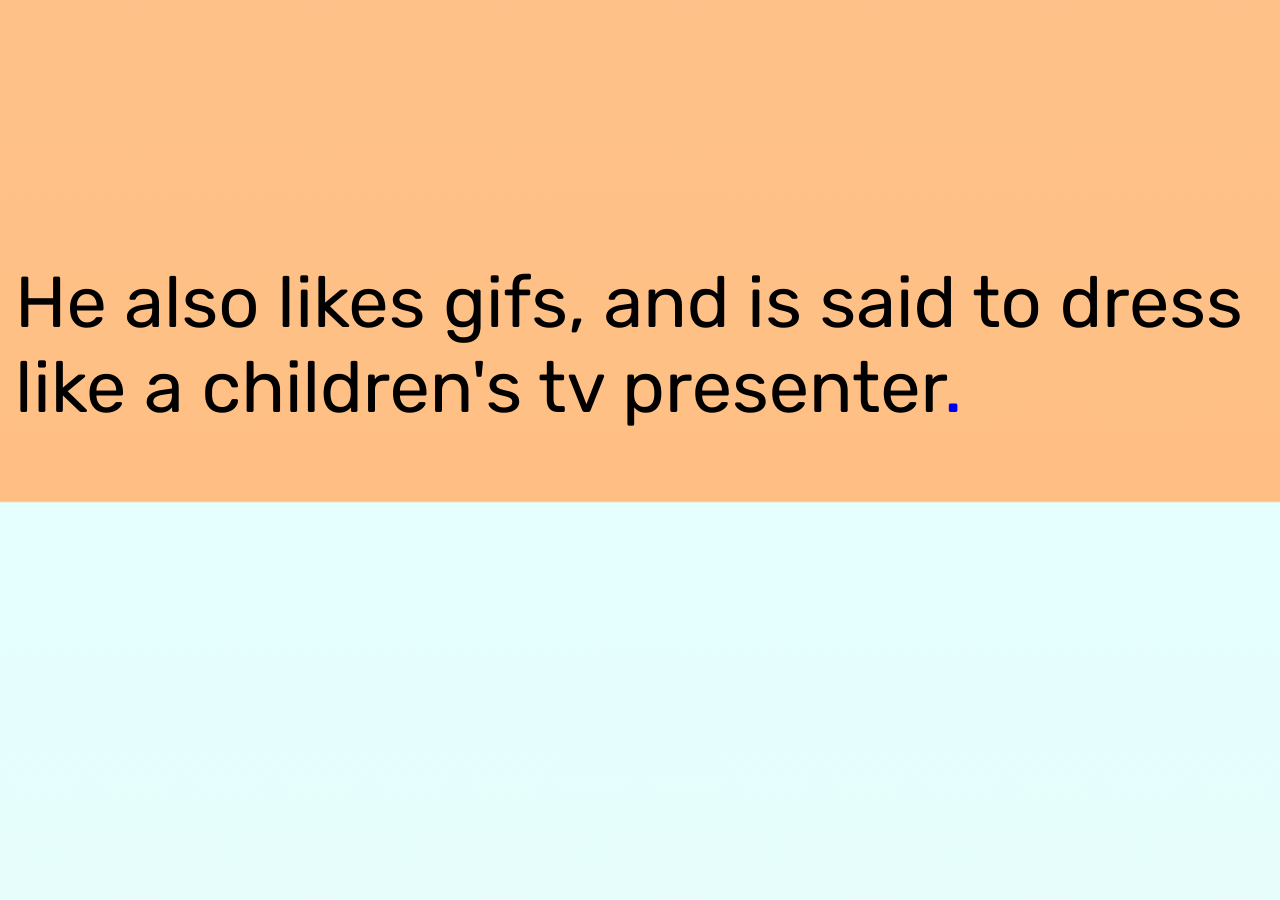
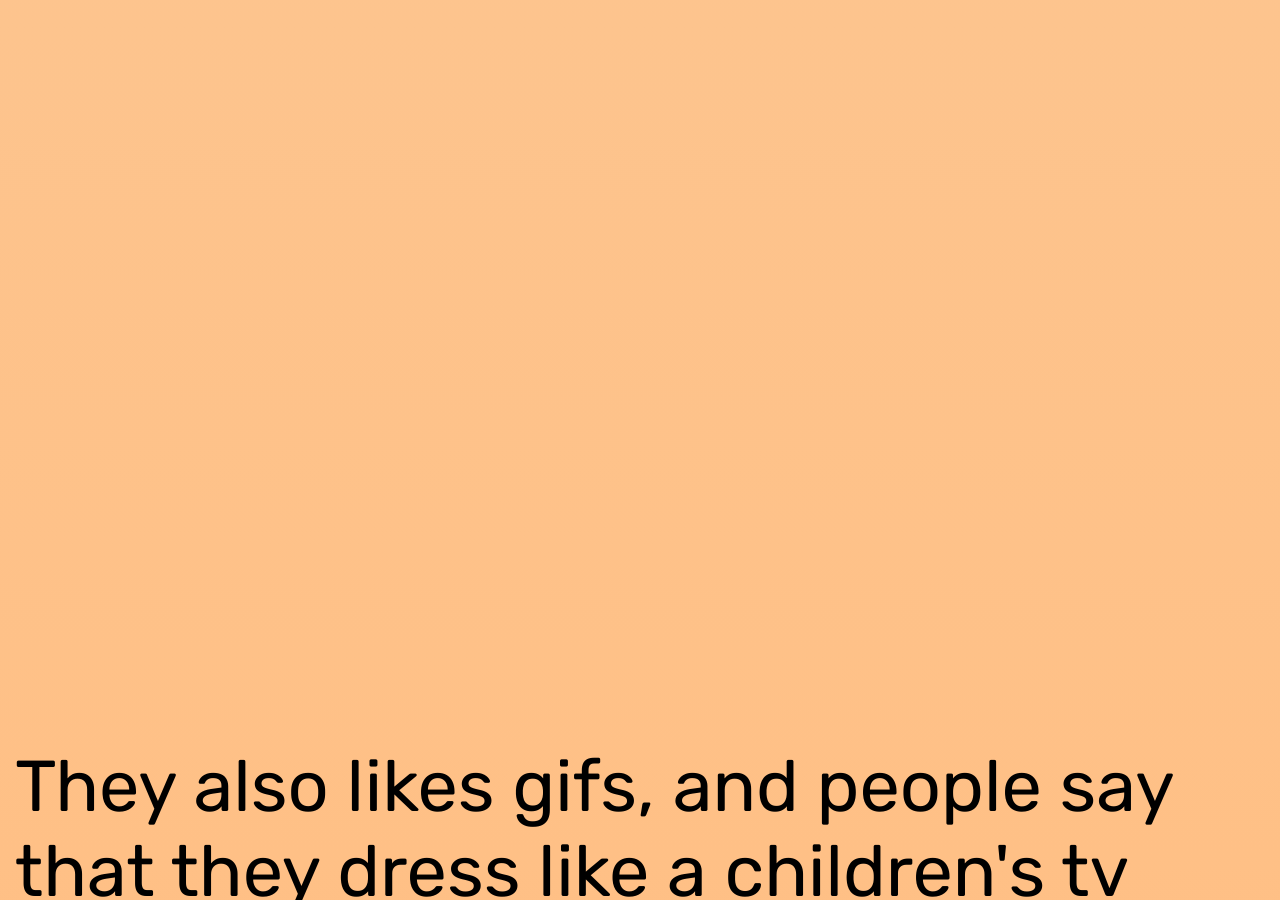
Before and after one commit to da5nsy/da5nsy.github.io, a Jekyll site: the page built from README.md, in a window 1280 px wide and 900 px high, scrolled down 12341 px. Built offline with Jekyll 4.4.1, drawn with Linux system fonts in a browser that asks for light colours; our own code applies the rules of GitHub Pages for plain Markdown files; before the commit the page ends 12843 px from its top, so only the background shows below that; some of the changed text lies outside the part shown.

Commit message:
add link to blog, and change pronouns

```diff
--- a/_layouts/home.html
+++ b/_layouts/home.html
@@ -71,21 +71,22 @@
 
 <p> Specifically - how the human visual system adapts in response to changes in ambient lighting conditions.</p> <br><br><br><br><br><br>
 
-<p> He did a PhD at <a href="http://www.ucl.ac.uk">UCL</a>, and is currently a post-doc at <a href="https://www.nih.gov/">NIH</a>, working with <a href="https://irp.nih.gov/pi/bevil-conway">Bevil Conway</a> in the <a href="https://nei-lsr.github.io/Section-on-Perception-Cognition-and-Action/">Section on Perception, Cognition, and Action</a>.</p> <br><br><br><br><br><br><br><br><br><br><br><br>
+<p> They did a PhD at <a href="http://www.ucl.ac.uk">UCL</a>, and are currently a post-doc at <a href="https://www.nih.gov/">NIH</a>, working with <a href="https://irp.nih.gov/pi/bevil-conway">Bevil Conway</a> in the <a href="https://nei-lsr.github.io/Section-on-Perception-Cognition-and-Action/">Section on Perception, Cognition, and Action</a>.</p> <br><br><br><br><br><br><br><br><br><br><br><br>
 
 
 
-<p> He's into <a href="https://en.wikipedia.org/wiki/Open_science">open science</a>.</p> <br><br><br>
-<p> His code is on <a href="https://github.com/da5nsy">github</a>.</p> <br><br><br>
-<p> He <a href="https://twitter.com/da5nsy">tweets</a> and <a rel="me" href="https://fosstodon.org/@da5nsy">toots</a> quite a lot.</p> <br><br><br>
-<p> He's <a href="https://orcid.org/0000-0002-4579-003X">published some work</a>.<br><br><br>
-<p> Here's his <a href="https://docs.google.com/document/d/1gxmgLmTFI2KiBUHRFqbd3hrYGeOn9QoaT4Ak0ogfvGg/edit?usp=sharing">academic cv</a>.</p> <br><br><br><br><br><br><br><br><br><br><br><br><br><br><br><br><br><br>
+<p> They're into <a href="https://en.wikipedia.org/wiki/Open_science">open science</a>.</p> <br><br><br>
+<p> Their code is on <a href="https://github.com/da5nsy">github</a>.</p> <br><br><br>
+<p> They have a <a href="/blog">blog</a>.</p> <br><br><br>
+<p> They <a href="https://twitter.com/da5nsy">tweet</a> and <a rel="me" href="https://fosstodon.org/@da5nsy">toot</a> quite a lot.</p> <br><br><br>
+<p> They've <a href="https://orcid.org/0000-0002-4579-003X">published some work</a>.<br><br><br>
+<p> Here's their <a href="https://docs.google.com/document/d/1gxmgLmTFI2KiBUHRFqbd3hrYGeOn9QoaT4Ak0ogfvGg/edit?usp=sharing">academic cv</a>.</p> <br><br><br><br><br><br><br><br><br><br><br><br><br><br><br><br><br><br>
 
-<p> His email address is
+<p> Their email address is
 <a href="mailto:dannygarside@outlook.com">dannygarside<wbr>@outlook.com</a> </p>
 <br><br><br><br><br><br><br><br><br><br><br><br><br><br><br><br><br><br><br><br><br><br><br><br><br><br><br><br><br><br><br><br><br><br><br><br><br><br><br><br><br><br><br><br><br><br><br><br><br><br><br><br><br><br><br><br><br><br><br><br><br><br><br>
 
-<p> He also likes gifs, and is said to dress like a children's tv presenter<a href="https://raw.githubusercontent.com/da5nsy/da5nsy.github.io/master/_MG_3994b.gif">.</a> </p>
+<p> They also likes gifs, and people say that they dress like a children's tv presenter<a href="https://raw.githubusercontent.com/da5nsy/da5nsy.github.io/master/_MG_3994b.gif">.</a> </p>
 
 </body>
 </html>
```
